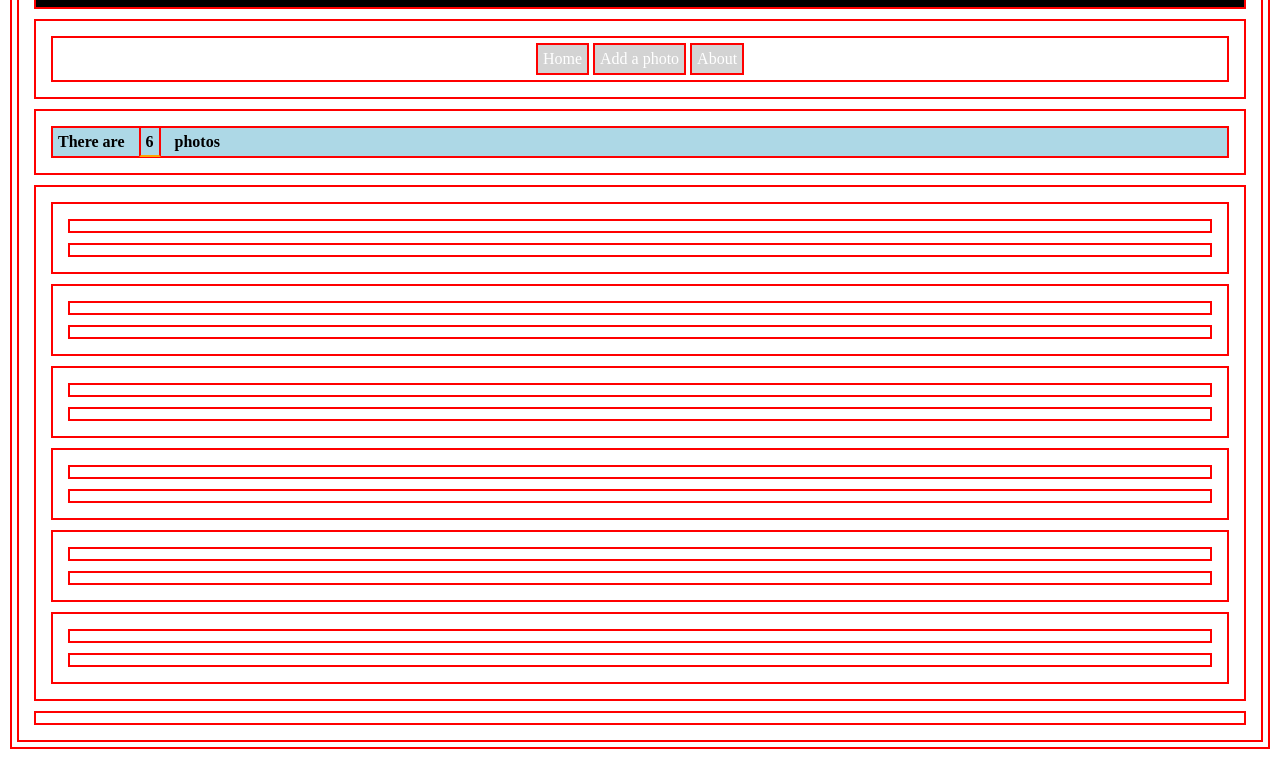
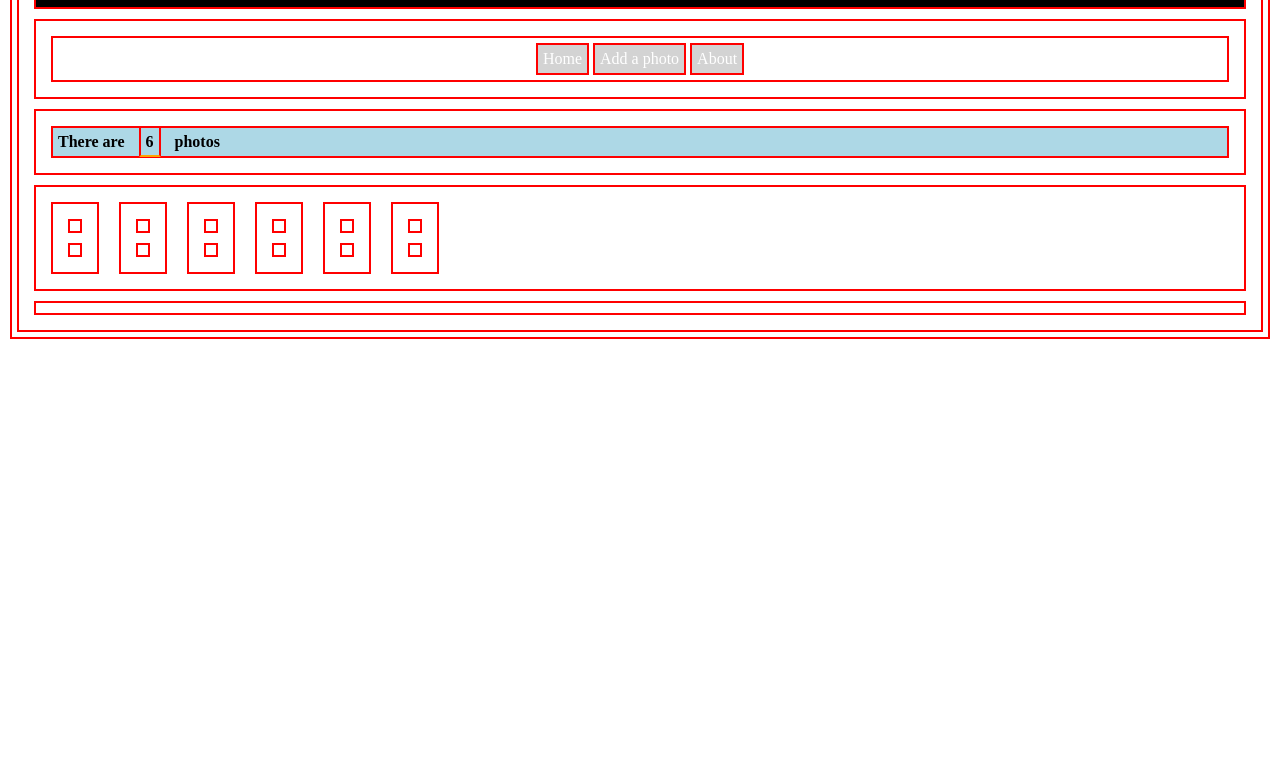
Before and after one commit to Dujota/css-display-layout, a plain HTML site: page index.html in a window 1280 px wide. Shown: the part 111-870 px from the top of the page. After the commit the page ends 800 px from the top, so only its background shows below. Drawn offline with nearby package versions, Linux system fonts and the light colour scheme.

Commit message:
display flex added to content-grid

```diff
--- a/styles.css
+++ b/styles.css
@@ -42,6 +42,10 @@ header{
   border-bottom: solid orange 2px;
 }
 
+#content-grid{
+  display: flex;
+}
+
 /*#grid{
   display: grid;
   grid-template-columns: repeat(3, 3fr);
```
